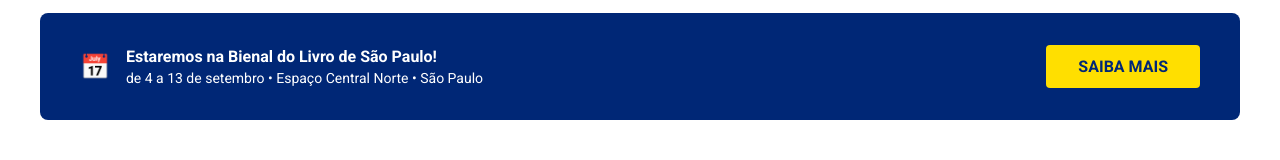
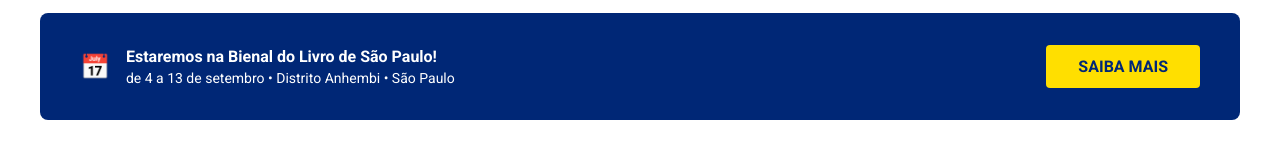
Before and after one commit to Teodeveloperr/autores-independentes-do-brasil, a Next.js app: page / in a window 1280 px wide. Shown: the part 564-724 px from the top of the page. Built offline with nearby package versions, Linux system fonts and the light colour scheme; no server answers; the database is empty.

Commit message:
Corrige local da Bienal do Livro de São Paulo na home (Distrito Anhembi)

```diff
--- a/app/page.tsx
+++ b/app/page.tsx
@@ -66,7 +66,7 @@ export default async function HomePage() {
           <div style={{ fontSize: "24px", flexShrink: 0 }}>📅</div>
           <div>
             <div style={{ fontWeight: 600, marginBottom: "4px" }}>Estaremos na Bienal do Livro de São Paulo!</div>
-            <div style={{ fontSize: "14px" }}>de 4 a 13 de setembro • Espaço Central Norte • São Paulo</div>
+            <div style={{ fontSize: "14px" }}>de 4 a 13 de setembro • Distrito Anhembi • São Paulo</div>
           </div>
         </div>
         <Link href="/eventos" style={{ background: "#FFDF00", color: "#002776", padding: "12px 32px", fontWeight: 700, borderRadius: "4px" }}>
```
